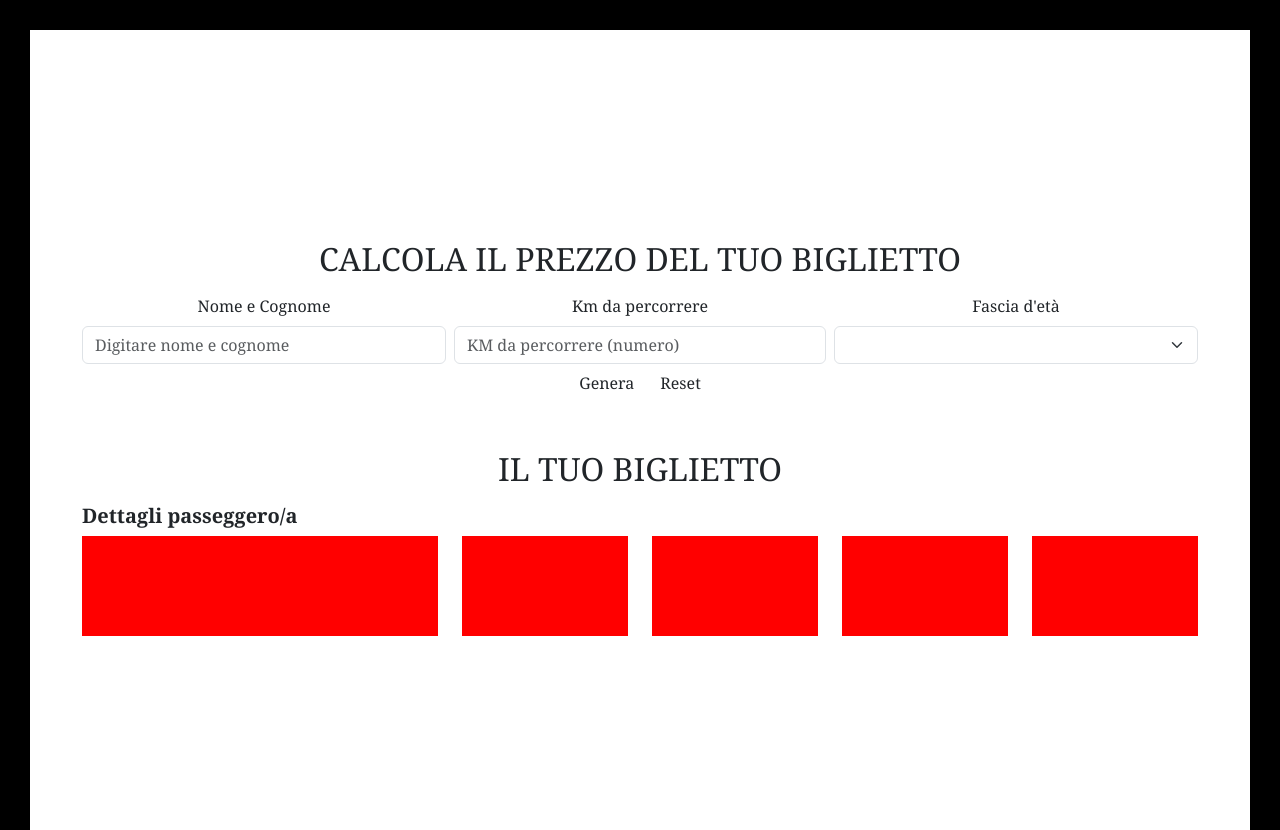
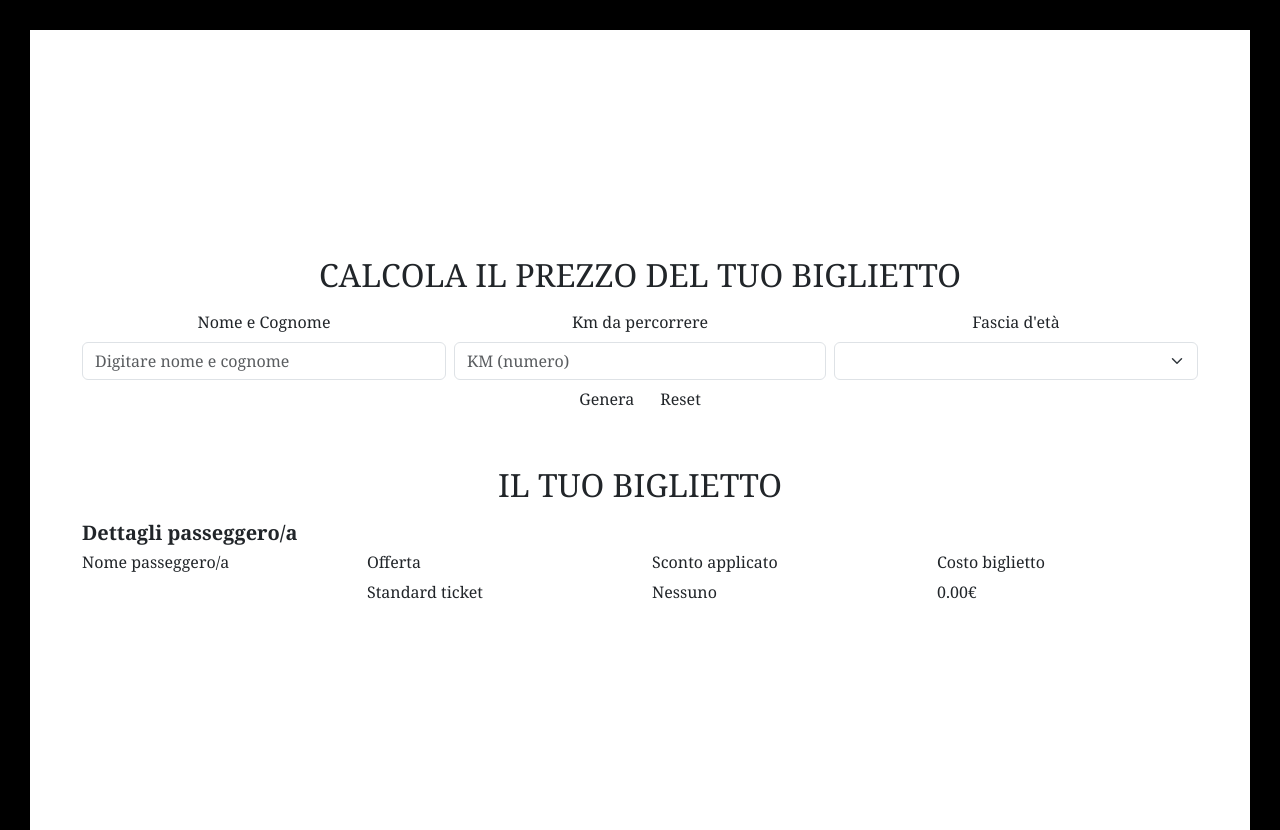
Before and after one commit to Corfaya/js-biglietto-treno-form, a plain HTML site: page index.html in a window 1280 px wide. Both pictures are taken after a click on the button "Genera". Drawn offline with nearby package versions, Linux system fonts and the light colour scheme.

Commit message:
[UPD] added data users inner html

```diff
--- a/index.html
+++ b/index.html
@@ -32,7 +32,7 @@
                             <div class="d-flex flex-column align-items-center">
                                 <label class="form-label" for="km">Km da percorrere</label>
                                 <input class="form-control" type="number" id="km" name="km"
-                                    placeholder="KM da percorrere (numero)">
+                                    placeholder="KM (numero)">
                             </div>
                         </div>
                         <div class="col-4">
@@ -65,20 +65,21 @@
                     <div class="content">
                         <h5 class="fw-bolder">Dettagli passeggero/a</h3>
                         <div class="row">
-                            <div class="col-4">
-                                <div class="content-debug"></div>
+                            <div class="col-3">
+                                <h6>Nome passeggero/a</h6>
+                                <p id="passenger" class="text-uppercase fw-bolder"></p>
                             </div>
-                            <div class="col-2">
-                                <div class="content-debug"></div>
+                            <div class="col-3">
+                                <h6>Offerta</h6>
+                                <p id="typeOfTicket"></p>
                             </div>
-                            <div class="col-2">
-                                <div class="content-debug"></div>
+                            <div class="col-3">
+                                <h6>Sconto applicato</h6>
+                                <p id="typeOfDiscount"></p>
                             </div>
-                            <div class="col-2">
-                                <div class="content-debug"></div>
-                            </div>
-                            <div class="col-2">
-                                <div class="content-debug"></div>
+                            <div class="col-3">
+                                <h6>Costo biglietto</h6>
+                                <p id="cost"></p>
                             </div>
                         </div>
                     </div>
--- a/js/script.js
+++ b/js/script.js
@@ -27,9 +27,23 @@ btn.addEventListener("click", function () {
   // Ticket reduced price variable declaration
   let reducedPrice = (price - discount).toFixed(2);
 
-  if (age === "underage" || age === "over_65") {
+  // Output
+  document.getElementById("passenger").innerHTML = `${completeName}`
+  document.getElementById("cost").innerHTML = `${reducedPrice}€`
+
+  // Conditional block for outputs
+  if (age === "underage") {
+    document.getElementById("typeOfTicket").innerHTML = `Young ticket`
+    document.getElementById("typeOfDiscount").innerHTML = `20%`
     console.log("L'utente " + completeName + " ha diritto a uno sconto di " + discount + "€. Il suo prezzo finale è pari a " + reducedPrice + "€.");
-  } else {
+  } else if(age === "over_65") {
+    document.getElementById("typeOfTicket").innerHTML = `Senior ticket`
+    document.getElementById("typeOfDiscount").innerHTML = `40%`
+    console.log("L'utente " + completeName + " ha diritto a uno sconto di " + discount + "€. Il suo prezzo finale è pari a " + reducedPrice + "€.");
+  }
+  else {
+    document.getElementById("typeOfTicket").innerHTML = `Standard ticket`
+    document.getElementById("typeOfDiscount").innerHTML = `Nessuno`
     console.log("L'utente " + completeName + " non ha diritto a uno sconto. Il suo prezzo finale è pari a " + reducedPrice + "€.");
   }
 });
```
